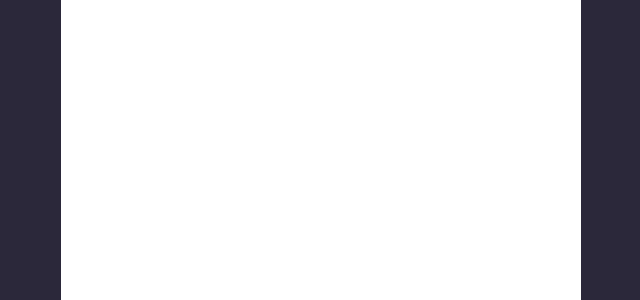
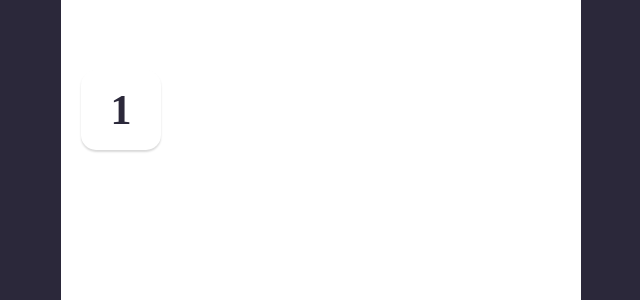
Before and after one commit to chernetskyi8704/Tenzies-App, a React (Vite) app: page / in a window 1280 px wide. Shown: the part 240-540 px from the top of the page, without its empty margins (319-959 px from the left). Built offline with nearby package versions, Linux system fonts and the light colour scheme.

Commit message:
Added dice component.

```diff
--- a/src/components/App.jsx
+++ b/src/components/App.jsx
@@ -1,11 +1,15 @@
-import React from 'react'
-import '../styles/App.css'
+import React from "react";
+import "../styles/App.css";
+import { Dice } from "./Dice.jsx";
 
 export default function App() {
   return (
     <div className="container">
-    <main className='main__content'>
-    </main>
+      <main className="main__content">
+        <section className="dice__container">
+          <Dice value={1} />
+        </section>
+      </main>
     </div>
-  )
+  );
 }
--- /dev/null
+++ b/src/components/Dice.jsx
@@ -0,0 +1,9 @@
+import "../styles/Dice.css";
+
+export function Dice(props) {
+  return (
+    <div className="dice">
+      <span className="dice__number">{props.value}</span>
+    </div>
+  );
+}
--- /dev/null
+++ b/src/styles/Dice.css
@@ -0,0 +1,23 @@
+.dice__container {
+  display: grid;
+  grid-template: 1fr 1fr / repeat(5, 1fr);
+  gap: 20px;
+}
+
+.dice {
+  display: flex;
+  align-items: center;
+  justify-content: center;
+  height: 80px;
+  width: 80px;
+  background-color: #ffffff;
+  border-radius: 15px;
+  cursor: pointer;
+  box-shadow: 0px 2px 2px rgba(0, 0, 0, 0.15);
+}
+
+.dice__number {
+  color: #2b283a;
+  font-size: 42px;
+  font-weight: bold;
+}
```
